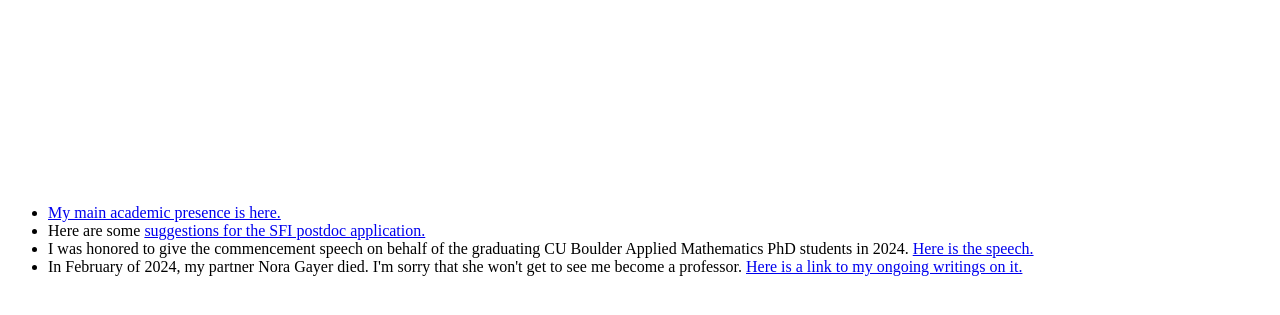
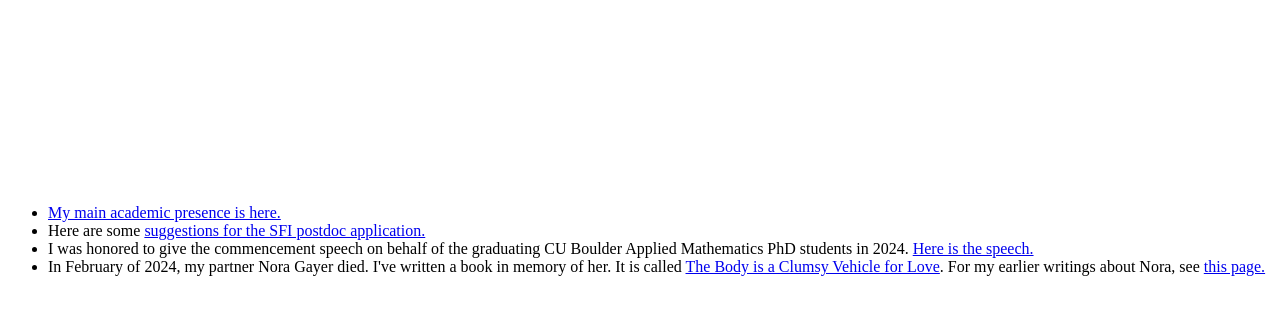
Before and after one commit to samzhang111/samzhang111.github.io, a Jekyll site: the page built from index.html, in a window 1280 px wide. Shown: the top 315 px of the page. Built offline with Jekyll 4.4.1, drawn with Linux system fonts in a browser that asks for light colours.

Commit message:
the body is a clumsy vehicle for love

```diff
--- a/index.html
+++ b/index.html
@@ -18,7 +18,7 @@ title: sam zhang
         <li><a href="/main">My main academic presence is here.</a></li>
         <li>Here are some <a href="/sfi">suggestions for the SFI postdoc application.</a></li>
         <li>I was honored to give the commencement speech on behalf of the graduating CU Boulder Applied Mathematics PhD students in 2024. <a href="/text/commencement.txt">Here is the speech.</a></li>
-        <li>In February of 2024, my partner Nora Gayer died. I'm sorry that she won't get to see me become a professor. <a href="/nora">Here is a link to my ongoing writings on it.</a></li>
+        <li>In February of 2024, my partner Nora Gayer died. I've written a book in memory of her. It is called <a href="/assets/the-body-is-a-clumsy-vehicle-for-love.pdf">The Body is a Clumsy Vehicle for Love</a>. For my earlier writings about Nora, see <a href="/nora">this page.</a>
     </ul>
 
     <p>
```
Also changed, not shown: 1 other file.
